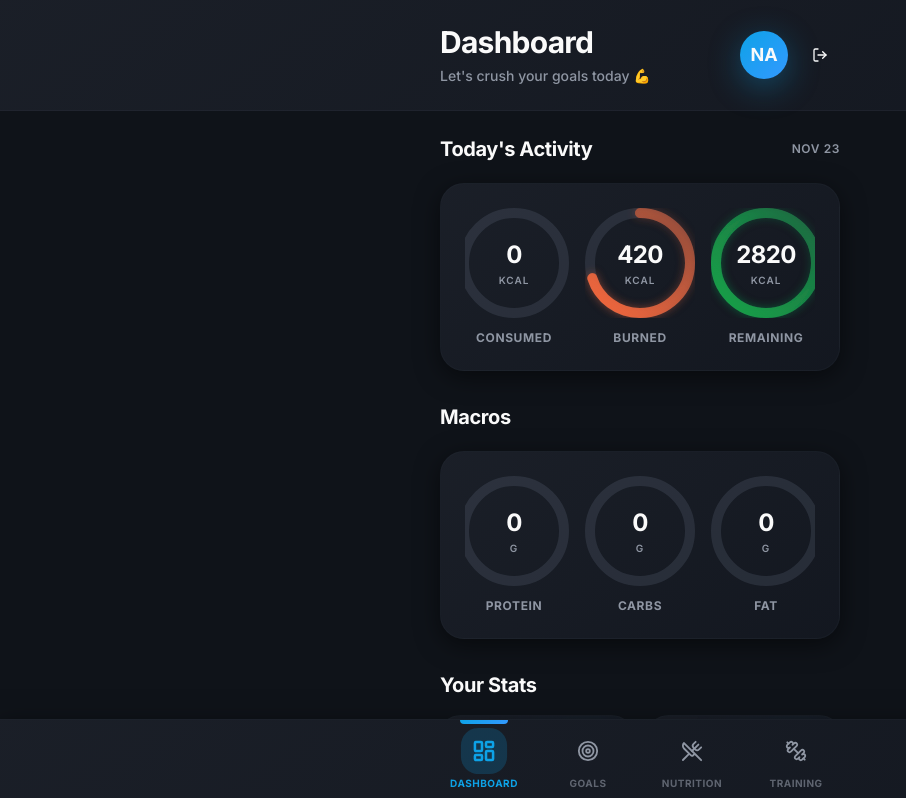
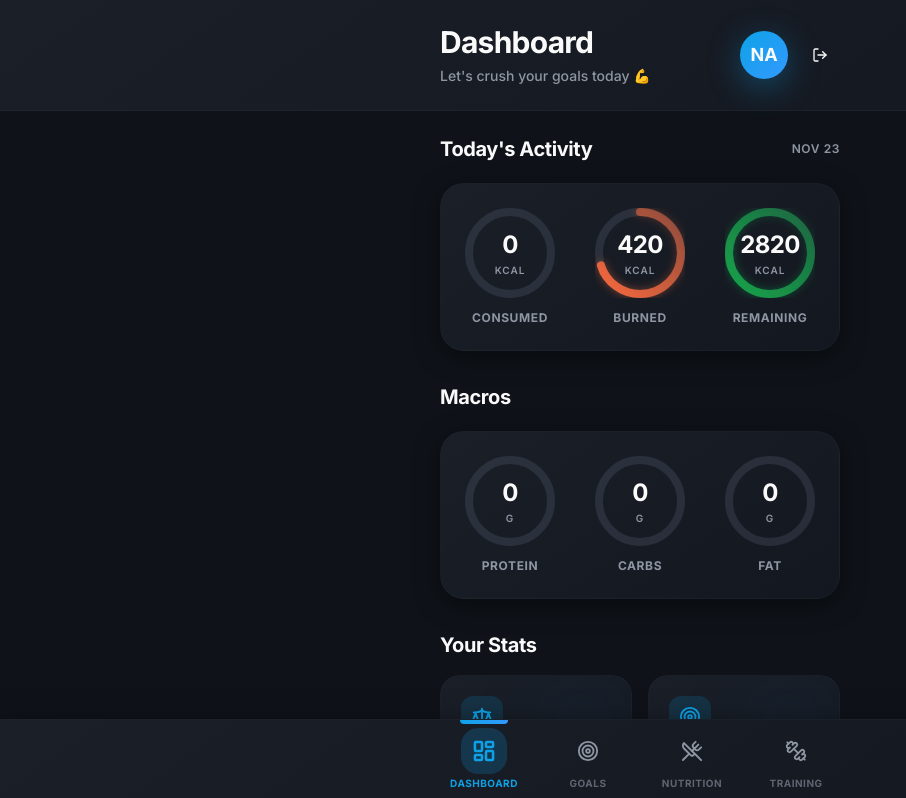
Before and after one commit to PierrickDossin/AymanProject, a React (Vite) app in the folder frontend/: page / in a window 1280 px wide. Shown: the top 798 px of the page, without its empty margins (0-906 px from the left). Built offline with nearby package versions, Linux system fonts and the light colour scheme; no server answers; sample sign-in values are in the browser's storage; the HTML template or start-up script is replaced by a standard one.

Commit message:
Fix activity circles to fit within box without scrolling

```diff
--- a/frontend/src/pages/Dashboard.tsx
+++ b/frontend/src/pages/Dashboard.tsx
@@ -119,12 +119,12 @@ const Dashboard = () => {
             </span>
           </div>
           <div className="bg-gradient-card rounded-3xl p-6 shadow-medium border border-border/30">
-            <div className="flex justify-center items-center gap-2 sm:gap-4 overflow-x-auto">
+            <div className="flex justify-between items-center gap-1">
               <CircularProgress
                 value={caloriesConsumed}
                 max={caloriesTarget}
-                size={110}
-                strokeWidth={10}
+                size={90}
+                strokeWidth={8}
                 color="hsl(199, 89%, 48%)"
                 label="Consumed"
                 sublabel="kcal"
@@ -132,8 +132,8 @@ const Dashboard = () => {
               <CircularProgress
                 value={caloriesBurned}
                 max={600}
-                size={110}
-                strokeWidth={10}
+                size={90}
+                strokeWidth={8}
                 color="hsl(14, 90%, 60%)"
                 label="Burned"
                 sublabel="kcal"
@@ -141,8 +141,8 @@ const Dashboard = () => {
               <CircularProgress
                 value={caloriesRemaining}
                 max={caloriesTarget}
-                size={110}
-                strokeWidth={10}
+                size={90}
+                strokeWidth={8}
                 color="hsl(142, 76%, 36%)"
                 label="Remaining"
                 sublabel="kcal"
@@ -157,12 +157,12 @@ const Dashboard = () => {
             <h2 className="text-xl font-bold text-foreground">Macros</h2>
           </div>
           <div className="bg-gradient-card rounded-3xl p-6 shadow-medium border border-border/30">
-            <div className="flex justify-center items-center gap-2 sm:gap-4 overflow-x-auto">
+            <div className="flex justify-between items-center gap-1">
               <CircularProgress
                 value={protein}
                 max={proteinTarget}
-                size={110}
-                strokeWidth={10}
+                size={90}
+                strokeWidth={8}
                 color="hsl(199, 89%, 48%)"
                 label="Protein"
                 sublabel="g"
@@ -170,8 +170,8 @@ const Dashboard = () => {
               <CircularProgress
                 value={carbs}
                 max={carbsTarget}
-                size={110}
-                strokeWidth={10}
+                size={90}
+                strokeWidth={8}
                 color="hsl(47, 90%, 55%)"
                 label="Carbs"
                 sublabel="g"
@@ -179,8 +179,8 @@ const Dashboard = () => {
               <CircularProgress
                 value={fat}
                 max={fatTarget}
-                size={110}
-                strokeWidth={10}
+                size={90}
+                strokeWidth={8}
                 color="hsl(14, 90%, 60%)"
                 label="Fat"
                 sublabel="g"
```
